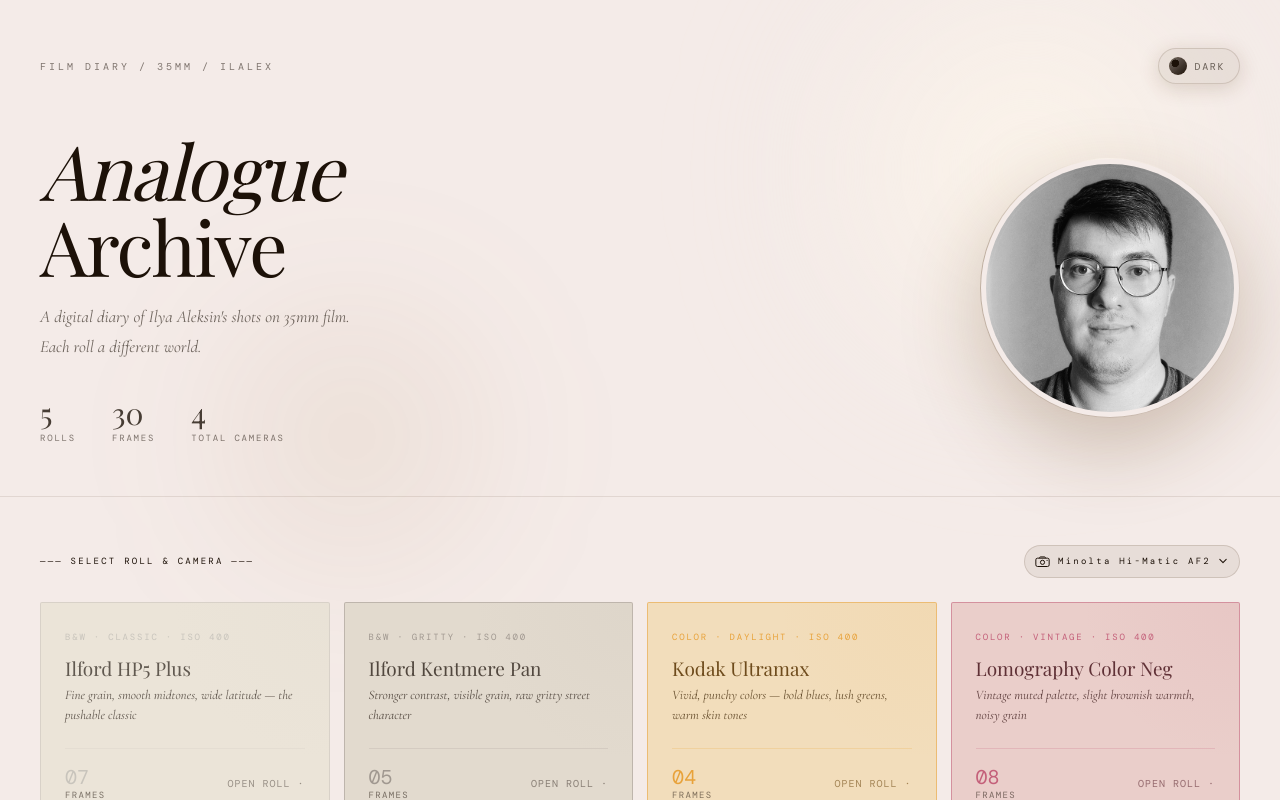
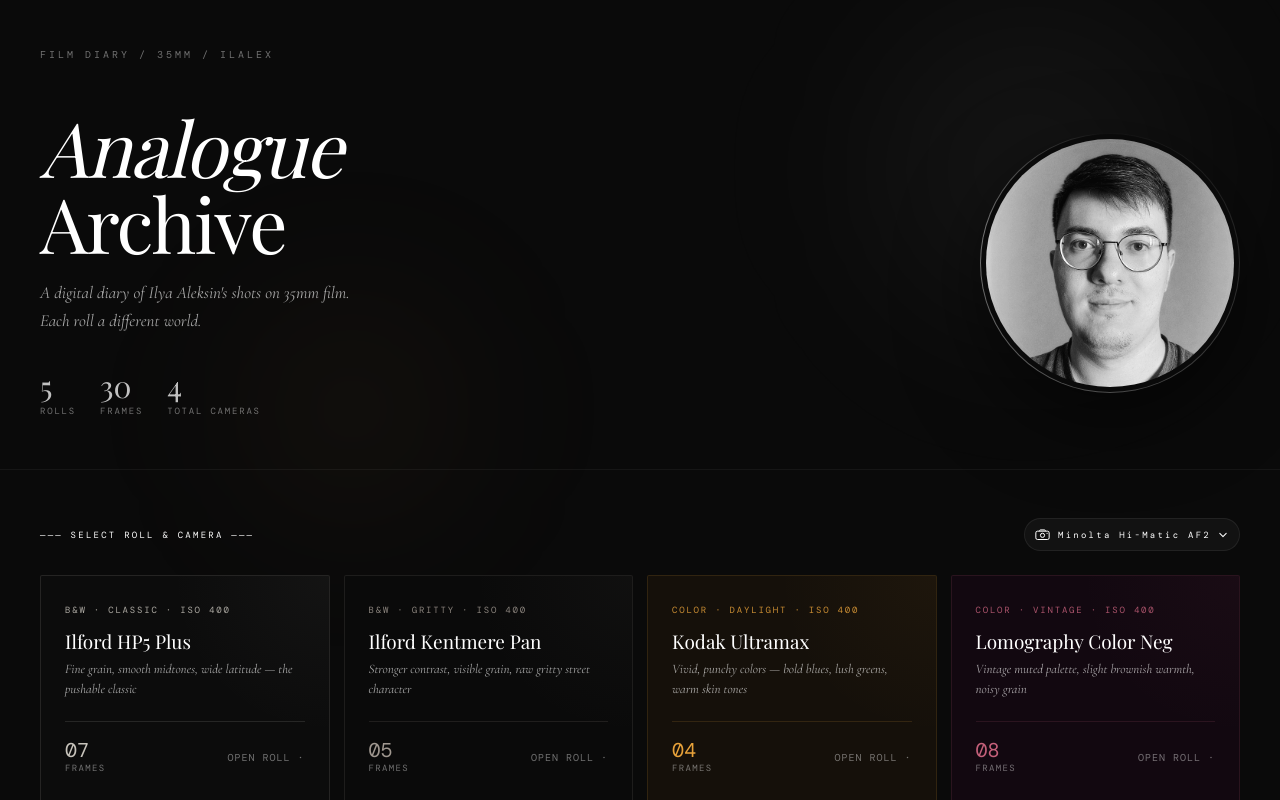
Before and after one commit to jean-louis1776/film-diary, a React (Vite) app: page / in a window 1280 px wide. Shown: the top 800 px of the page. Built offline with nearby package versions, Linux system fonts and the light colour scheme; a web font is replaced by a local one.

Commit message:
disable light theme

```diff
--- a/src/App.tsx
+++ b/src/App.tsx
@@ -2,21 +2,17 @@
 
 import { GalleryView } from './components/GalleryView'
 import { HomePage } from './components/HomePage'
-import { useTheme } from './hooks/useTheme'
 import './styles/global.scss'
 import { ScrollToTop } from '@/components/ScrollToTop.tsx'
 
 export default function App() {
-  const { theme, toggleTheme } = useTheme()
-
   return (
     <BrowserRouter>
       <ScrollToTop />
       <Routes>
-        <Route path="/" element={<HomePage theme={theme} onToggleTheme={toggleTheme} />} />
-        {/* Route includes both cameraId and filmId so URLs are unambiguous */}
+        <Route path="/" element={<HomePage />} />
         <Route path="/film/:cameraId/:filmId" element={<GalleryView />} />
-        <Route path="*" element={<HomePage theme={theme} onToggleTheme={toggleTheme} />} />
+        <Route path="*" element={<HomePage />} />
       </Routes>
     </BrowserRouter>
   )
--- a/src/components/FilmCard/FilmCard.module.scss
+++ b/src/components/FilmCard/FilmCard.module.scss
@@ -21,16 +21,7 @@
   position: relative;
   overflow: hidden;
   outline: none;
-
-  // ── Background: dark mode keeps film-specific dark bg
-  //    light mode uses warm cream tinted with accent
   background: var(--card-bg);
-
-  // Override in light theme via :global on html[data-theme]
-  html[data-theme="light"] & {
-    background: color-mix(in srgb, var(--accent) 22%, #f5ede0);
-    border-color: color-mix(in srgb, var(--accent) 55%, transparent);
-  }
 
   animation: slideUp 0.5s ease both;
   animation-delay: var(--animation-delay);
@@ -71,10 +62,6 @@
   pointer-events: none;
   opacity: 0.6;
   transition: opacity 0.35s ease;
-
-  html[data-theme='light'] & {
-    opacity: 0.9;
-  }
 }
 
 .tag {
@@ -83,10 +70,6 @@
   color: var(--accent);
   opacity: 0.85;
   margin-bottom: 14px;
-
-  html[data-theme='light'] & {
-    opacity: 1;
-  }
 }
 
 .name {
@@ -94,10 +77,6 @@
   color: var(--color-text);
   margin: 0 0 6px;
   line-height: 1.2;
-
-  html[data-theme='light'] & {
-    color: color-mix(in srgb, var(--accent) 40%, #1c1108);
-  }
 }
 
 .description {
@@ -105,10 +84,6 @@
   color: var(--color-text-muted);
   margin: 0 0 22px;
   line-height: 1.55;
-
-  html[data-theme='light'] & {
-    color: color-mix(in srgb, var(--accent) 20%, rgba(28, 17, 8, 0.8));
-  }
 }
 
 .footer {
@@ -117,10 +92,6 @@
   justify-content: space-between;
   border-top: 1px solid color-mix(in srgb, var(--accent) 14%, transparent);
   padding-top: 18px;
-
-  html[data-theme='light'] & {
-    border-top-color: color-mix(in srgb, var(--accent) 22%, transparent);
-  }
 }
 
 .frameCount {
@@ -148,8 +119,4 @@
   display: flex;
   align-items: center;
   gap: 6px;
-
-  html[data-theme='light'] & {
-    color: color-mix(in srgb, var(--accent) 30%, rgba(28, 17, 8, 0.5));
-  }
 }
--- a/src/components/HomePage/HomePage.module.scss
+++ b/src/components/HomePage/HomePage.module.scss
@@ -5,7 +5,6 @@
   min-height: 100vh;
   background: $color-bg;
   color: $color-white;
-  transition: background 0.35s ease, color 0.35s ease;
   user-select: none;
 }
 
@@ -74,61 +73,7 @@
   color: var(--color-text-faint);
 }
 
-// ── Theme toggle ──────────────────────────────────────────────────────────────
-.themeToggle {
-  @include mono(10px, 0.16em);
-  display: inline-flex;
-  align-items: center;
-  gap: 8px;
-  flex-shrink: 0;
-  padding: 8px 14px 8px 10px;
-  border: 1px solid var(--color-border);
-  border-radius: 999px;
-  color: var(--color-text-muted);
-  background: var(--color-surface);
-  box-shadow: 0 4px 20px var(--color-shadow);
-  transition:
-    color 0.25s ease,
-    background 0.25s ease,
-    border-color 0.25s ease,
-    transform 0.25s $ease-spring;
-
-  &:hover,
-  &:focus-visible {
-    color: var(--color-text);
-    background: var(--color-surface-strong);
-    border-color: var(--color-text-faint);
-    transform: translateY(-1px);
-  }
-
-  // Hide label on narrow screens, show icon only
-  @media (max-width: 720px) {
-    padding: 8px 10px;
-
-    .toggleLabel {
-      display: none;
-    }
-  }
-}
-
-.toggleIcon {
-  width: 18px;
-  height: 18px;
-  border-radius: 999px;
-  flex-shrink: 0;
-  background:
-    radial-gradient(circle at 35% 35%, var(--color-text) 0 22%, transparent 24%),
-    linear-gradient(135deg, var(--color-text-faint) 0%, var(--color-text) 100%);
-  box-shadow: inset 0 0 0 1px var(--color-border);
-}
-
-.toggleLabel {
-  // inherits display from parent breakpoint rule
-}
-
 // ── Identity row ──────────────────────────────────────────────────────────────
-// Desktop: title+subtitle+stats left, big avatar right
-// Mobile: stacked naturally, avatar below title area
 .identity {
   position: relative;
   z-index: 1;
@@ -161,18 +106,18 @@
 }
 
 .subtitle {
-  @include italic-body(clamp(14px, 1.6vw, 17px));
+  font-family: $font-body;
+  font-size: clamp(14px, 1.4vw, 17px);
+  font-style: italic;
   color: var(--color-text-muted);
-  max-width: 380px;
-  line-height: 1.75;
-  margin: 0;
+  line-height: 1.65;
+  margin: 0 0 36px;
 }
 
 // ── Stats ─────────────────────────────────────────────────────────────────────
 .stats {
-  margin-top: 36px;
   display: flex;
-  gap: 36px;
+  gap: $space-md;
   flex-wrap: wrap;
 }
 
@@ -196,14 +141,12 @@
 // ── Avatar ────────────────────────────────────────────────────────────────────
 .avatarWrap {
   flex: 0 0 auto;
-  // Desktop: big and prominent
   width: clamp(160px, 22vw, 260px);
   aspect-ratio: 1;
   border-radius: 50%;
   padding: 5px;
   position: relative;
 
-  // Conic ring border trick
   background:
     linear-gradient($color-bg, $color-bg) padding-box,
     conic-gradient(
@@ -216,7 +159,6 @@
   border: 1.5px solid transparent;
   box-shadow: 0 28px 80px var(--avatar-shadow);
 
-  // Inner highlight
   &::after {
     content: '';
     position: absolute;
@@ -227,19 +169,6 @@
     mix-blend-mode: soft-light;
   }
 
-  html[data-theme='light'] & {
-    background:
-      linear-gradient(var(--color-bg), var(--color-bg)) padding-box,
-      conic-gradient(
-        from 140deg,
-        var(--avatar-ring),
-        rgba(80, 50, 20, 0.35) 40%,
-        transparent 60%,
-        var(--avatar-ring)
-      ) border-box;
-  }
-
-  // Mobile: smaller, centered below text block
   @include mobile {
     width: clamp(120px, 42vw, 172px);
     align-self: center;
--- a/src/components/HomePage/HomePage.tsx
+++ b/src/components/HomePage/HomePage.tsx
@@ -4,21 +4,13 @@
 import { CameraSelector } from '@/components/CameraSelector'
 import { CAMERAS } from '@/data/films.ts'
 import { useFilmCategories } from '@/hooks/useFilmCategories'
-import type { Theme } from '@/hooks/useTheme.ts'
 import { useAppStore } from '@/store/useAppStore'
 
 import { FilmCard } from '../FilmCard'
 
 import styles from './HomePage.module.scss'
 
-interface HomePageProps {
-  theme: Theme
-  onToggleTheme: () => void
-}
-
-export function HomePage({ theme, onToggleTheme }: HomePageProps) {
-  const nextTheme = theme === 'dark' ? 'light' : 'dark'
-
+export function HomePage() {
   const { films } = useFilmCategories()
   const selectedCamera = useAppStore((s) => s.selectedCamera)
   const setSelectedCamera = useAppStore((s) => s.setSelectedCamera)
@@ -42,16 +34,6 @@
       <header className={styles.hero}>
         <div className={styles.heroTop}>
           <p className={styles.eyebrow}>FILM DIARY / 35MM / ILALEX</p>
-          <button
-            type="button"
-            className={styles.themeToggle}
-            onClick={onToggleTheme}
-            aria-label={`Switch to ${nextTheme} theme`}
-            aria-pressed={theme === 'light'}
-          >
-            <span className={styles.toggleIcon} aria-hidden="true" />
-            <span className={styles.toggleLabel}>{theme === 'dark' ? 'LIGHT' : 'DARK'}</span>
-          </button>
         </div>
 
         <div className={styles.identity}>
--- a/src/hooks/useTheme.ts
+++ b/src/hooks/useTheme.ts
@@ -1,30 +1,6 @@
-import { useEffect, useState } from 'react'
-
-export type Theme = 'dark' | 'light'
-
-const THEME_STORAGE_KEY = 'film-diary-theme'
-
-function getInitialTheme(): Theme {
-  const savedTheme = localStorage.getItem(THEME_STORAGE_KEY)
-
-  if (savedTheme === 'dark' || savedTheme === 'light') {
-    return savedTheme
-  }
-
-  return window.matchMedia('(prefers-color-scheme: light)').matches ? 'light' : 'dark'
-}
+// Theme is permanently dark — hook kept for compatibility but does nothing
+export type Theme = 'dark'
 
 export function useTheme() {
-  const [theme, setTheme] = useState<Theme>(getInitialTheme)
-
-  useEffect(() => {
-    document.documentElement.dataset.theme = theme
-    localStorage.setItem(THEME_STORAGE_KEY, theme)
-  }, [theme])
-
-  const toggleTheme = () => {
-    setTheme((currentTheme) => (currentTheme === 'dark' ? 'light' : 'dark'))
-  }
-
-  return { theme, toggleTheme }
+  return { theme: 'dark' as Theme }
 }
--- a/src/index.css
+++ b/src/index.css
@@ -1,109 +1 @@
-:root {
-  --text: #6b6375;
-  --text-h: #08060d;
-  --bg: #fff;
-  --border: #e5e4e7;
-  --code-bg: #f4f3ec;
-  --accent: #aa3bff;
-  --accent-bg: rgba(170, 59, 255, 0.1);
-  --accent-border: rgba(170, 59, 255, 0.5);
-  --social-bg: rgba(244, 243, 236, 0.5);
-  --shadow: rgba(0, 0, 0, 0.1) 0 10px 15px -3px, rgba(0, 0, 0, 0.05) 0 4px 6px -2px;
-
-  --sans: system-ui, "Segoe UI", Roboto, sans-serif;
-  --heading: system-ui, "Segoe UI", Roboto, sans-serif;
-  --mono: ui-monospace, Consolas, monospace;
-
-  font: 18px / 145% var(--sans);
-  letter-spacing: 0.18px;
-  color-scheme: light dark;
-  color: var(--text);
-  background: var(--bg);
-  font-synthesis: none;
-  text-rendering: optimizeLegibility;
-  -webkit-font-smoothing: antialiased;
-  -moz-osx-font-smoothing: grayscale;
-
-  @media (max-width: 1024px) {
-    font-size: 16px;
-  }
-}
-
-@media (prefers-color-scheme: dark) {
-  :root {
-    --text: #9ca3af;
-    --text-h: #f3f4f6;
-    --bg: #16171d;
-    --border: #2e303a;
-    --code-bg: #1f2028;
-    --accent: #c084fc;
-    --accent-bg: rgba(192, 132, 252, 0.15);
-    --accent-border: rgba(192, 132, 252, 0.5);
-    --social-bg: rgba(47, 48, 58, 0.5);
-    --shadow: rgba(0, 0, 0, 0.4) 0 10px 15px -3px, rgba(0, 0, 0, 0.25) 0 4px 6px -2px;
-  }
-
-  #social .button-icon {
-    filter: invert(1) brightness(2);
-  }
-}
-
-#root {
-  width: 1126px;
-  max-width: 100%;
-  margin: 0 auto;
-  text-align: center;
-  border-inline: 1px solid var(--border);
-  min-height: 100svh;
-  display: flex;
-  flex-direction: column;
-  box-sizing: border-box;
-}
-
-body {
-  margin: 0;
-}
-
-h1,
-h2 {
-  font-family: var(--heading);
-  font-weight: 500;
-  color: var(--text-h);
-}
-
-h1 {
-  font-size: 56px;
-  letter-spacing: -1.68px;
-  margin: 32px 0;
-  @media (max-width: 1024px) {
-    font-size: 36px;
-    margin: 20px 0;
-  }
-}
-h2 {
-  font-size: 24px;
-  line-height: 118%;
-  letter-spacing: -0.24px;
-  margin: 0 0 8px;
-  @media (max-width: 1024px) {
-    font-size: 20px;
-  }
-}
-p {
-  margin: 0;
-}
-
-code,
-.counter {
-  font-family: var(--mono);
-  display: inline-flex;
-  border-radius: 4px;
-  color: var(--text-h);
-}
-
-code {
-  font-size: 15px;
-  line-height: 135%;
-  padding: 4px 8px;
-  background: var(--code-bg);
-}
+/* intentionally empty — all styles live in global.scss */
--- a/src/styles/global.scss
+++ b/src/styles/global.scss
@@ -1,6 +1,6 @@
 @use './variables' as *;
 
-// ── Dark theme (default) ─────────────────────────────────────────────────────
+// ── Dark theme ────────────────────────────────────────────────────────────────
 :root {
   color-scheme: dark;
   --color-bg:               #0a0a0a;
@@ -20,32 +20,6 @@
   --hero-glow-b:            rgba(184, 125, 72, 0.09);
   --avatar-ring:            rgba(255, 255, 255, 0.20);
   --avatar-shadow:          rgba(0, 0, 0, 0.55);
-  // Film cards keep their own dark bg in dark mode
-  --card-bg-override:       none;
-}
-
-// ── Light theme ──────────────────────────────────────────────────────────────
-html[data-theme='light'] {
-  color-scheme: light;
-  --color-bg: #f4ebe8;
-  --color-bg-alt: #f1e8de;
-  --color-surface:          rgba(80, 50, 20, 0.07);
-  --color-surface-strong:   rgba(80, 50, 20, 0.14);
-  --color-text:             #1c1108;
-  --color-text-soft:        rgba(28, 17, 8, 0.80);
-  --color-text-muted:       rgba(28, 17, 8, 0.62);
-  --color-text-faint:       rgba(28, 17, 8, 0.54);
-  --color-border:           rgba(60, 35, 12, 0.15);
-  --color-border-soft:      rgba(60, 35, 12, 0.10);
-  --color-shadow:           rgba(90, 55, 20, 0.18);
-  --color-skeleton-from:    #ddd0bb;
-  --color-skeleton-to:      #ede3d2;
-  --hero-glow-a:            rgba(255, 248, 235, 0.95);
-  --hero-glow-b:            rgba(165, 110, 50, 0.16);
-  --avatar-ring:            rgba(90, 55, 20, 0.25);
-  --avatar-shadow:          rgba(100, 65, 25, 0.28);
-  // In light mode cards get a light bg instead of near-black
-  --card-bg-override:       light;
 }
 
 // ── Reset ─────────────────────────────────────────────────────────────────────
@@ -68,7 +42,6 @@
   background: $color-bg;
   color: $color-white;
   min-height: 100vh;
-  transition: background 0.35s ease, color 0.35s ease;
   overflow-x: clip;
 }
 
```
